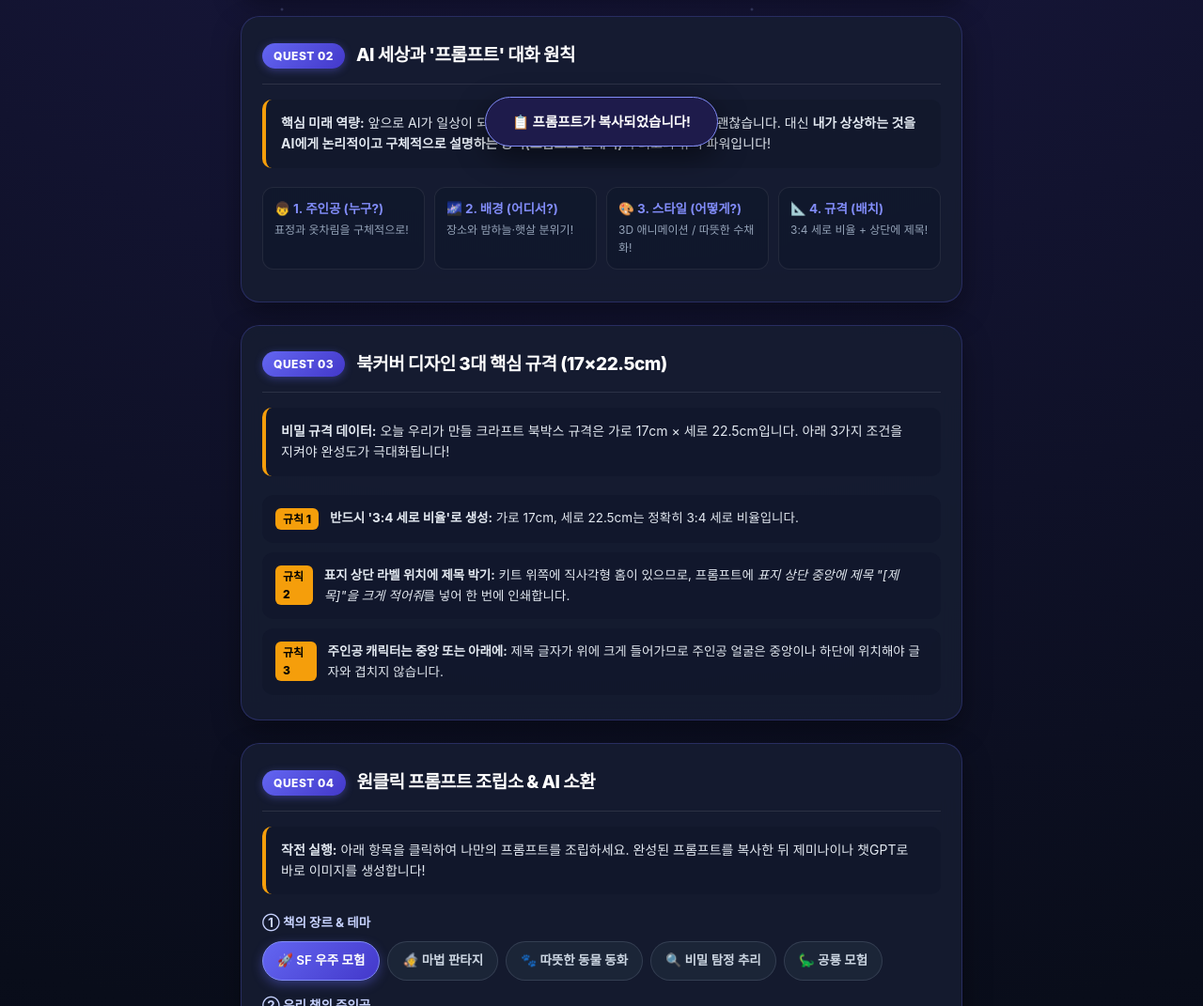
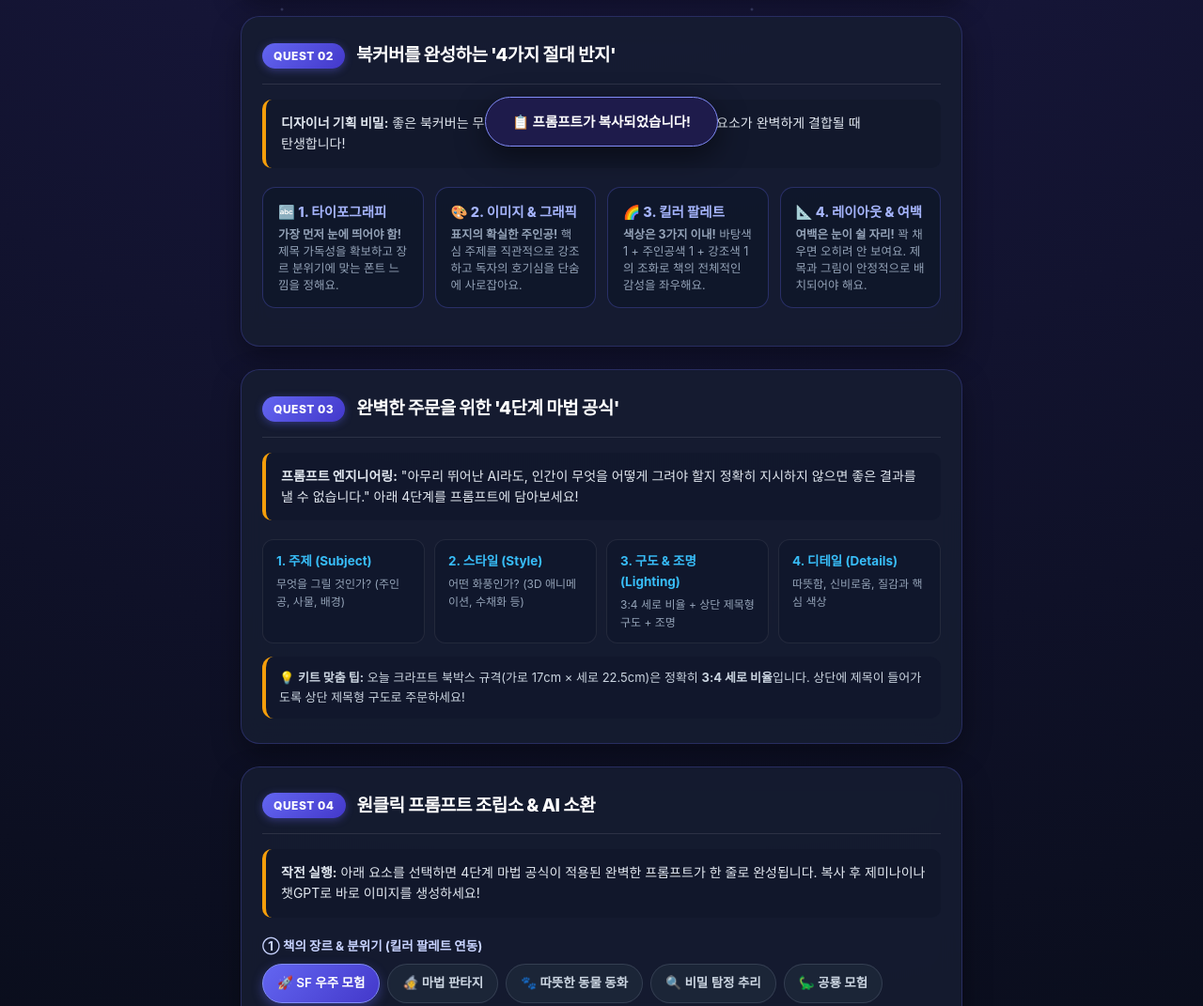
Before and after one commit to jeonggunhwa/ai1, a plain HTML site: page bookcover.html in a window 1280 px wide. Shown: the part 740-1811 px from the top of the page at 94% size. Drawn offline with nearby package versions, Linux system fonts and the light colour scheme; a web font is replaced by a local one.

Commit message:
Incorporate authentic PPTX design principles: 4 rings, 4-step magic formula, and 5-point checklist

```diff
--- a/bookcover.html
+++ b/bookcover.html
@@ -41,7 +41,6 @@
       overflow-x: hidden;
     }
 
-    /* 별빛 배경 효과 */
     .stars-bg {
       position: fixed;
       top: 0;
@@ -61,7 +60,6 @@
       z-index: 1;
     }
 
-    /* 헤더 */
     header {
       position: relative;
       z-index: 10;
@@ -96,7 +94,7 @@
     }
 
     .story-prologue {
-      max-width: 660px;
+      max-width: 680px;
       margin: 0 auto;
       background: rgba(30, 27, 75, 0.65);
       border: 1px solid rgba(129, 140, 248, 0.25);
@@ -108,7 +106,6 @@
       word-break: keep-all;
     }
 
-    /* 진행도 바 */
     .progress-bar-container {
       max-width: 800px;
       margin: 20px auto 28px;
@@ -144,7 +141,6 @@
       box-shadow: 0 0 12px var(--primary-glow);
     }
 
-    /* 메인 컨테이너 */
     .container {
       max-width: 800px;
       margin: 0 auto;
@@ -153,7 +149,6 @@
       z-index: 10;
     }
 
-    /* 미션 카드 */
     .mission-card {
       background: var(--card-bg);
       border: 1px solid var(--card-border);
@@ -201,6 +196,70 @@
       color: #e2e8f0;
       margin-bottom: 20px;
       word-break: keep-all;
+    }
+
+    /* 4가지 절대 반지 그리드 */
+    .ring-grid {
+      display: grid;
+      grid-template-columns: repeat(auto-fit, minmax(170px, 1fr));
+      gap: 12px;
+      margin-bottom: 14px;
+    }
+
+    .ring-item {
+      background: rgba(15, 23, 42, 0.7);
+      border: 1px solid rgba(99, 102, 241, 0.3);
+      border-radius: 14px;
+      padding: 14px 16px;
+      transition: transform 0.2s;
+    }
+
+    .ring-item:hover {
+      transform: translateY(-2px);
+      border-color: #818cf8;
+    }
+
+    .ring-item h4 {
+      font-size: 14.5px;
+      font-weight: 800;
+      color: #a5b4fc;
+      margin-bottom: 4px;
+      display: flex;
+      align-items: center;
+      gap: 6px;
+    }
+
+    .ring-item p {
+      font-size: 12.5px;
+      color: var(--text-muted);
+      line-height: 1.45;
+    }
+
+    /* 4단계 마법 공식 */
+    .formula-grid {
+      display: grid;
+      grid-template-columns: repeat(auto-fit, minmax(170px, 1fr));
+      gap: 10px;
+      margin-bottom: 14px;
+    }
+
+    .formula-step {
+      background: rgba(15, 23, 42, 0.6);
+      padding: 12px 14px;
+      border-radius: 12px;
+      border: 1px solid rgba(255, 255, 255, 0.08);
+    }
+
+    .formula-step h5 {
+      font-size: 13.5px;
+      font-weight: 700;
+      color: #38bdf8;
+      margin-bottom: 3px;
+    }
+
+    .formula-step p {
+      font-size: 12px;
+      color: var(--text-muted);
     }
 
     /* 입력 폼 */
@@ -358,7 +417,6 @@
       background: #097358;
     }
 
-    /* 도구 비교 팁 */
     .compare-container {
       display: grid;
       grid-template-columns: 1fr 1fr;
@@ -389,6 +447,25 @@
       line-height: 1.45;
     }
 
+    /* 체크리스트 */
+    .checklist-item {
+      display: flex;
+      align-items: center;
+      gap: 12px;
+      background: rgba(15, 23, 42, 0.6);
+      padding: 12px 16px;
+      border-radius: 12px;
+      margin-bottom: 8px;
+      font-size: 13.5px;
+    }
+
+    .checklist-item input[type="checkbox"] {
+      width: 18px;
+      height: 18px;
+      accent-color: var(--success);
+      cursor: pointer;
+    }
+
     /* 토스트 알림 */
     .toast {
       position: fixed;
@@ -414,7 +491,6 @@
       transform: translateX(-50%) translateY(0);
     }
 
-    /* 성공 완결 축하 배지 */
     .completion-banner {
       background: linear-gradient(135deg, rgba(16, 185, 129, 0.2), rgba(6, 182, 212, 0.2));
       border: 2px dashed #10b981;
@@ -452,7 +528,7 @@
     <div class="badge-mission">🎯 AI 창의 융합 프로젝트 | 실전 미션 퀘스트</div>
     <h1>AI 북커버 만들기</h1>
     <div class="story-prologue">
-      "긴급 호출! 마법의 디지털 서가에 보관된 책 표지들이 사라졌습니다. AI 파트너에게 논리적이고 구체적인 프롬프트 주문을 내려 세상에 하나뿐인 나만의 북커버를 복원하세요!"
+      "독자가 책을 집어들기까지 걸리는 시간은 단 3초! AI 파트너에게 논리적이고 구체적인 프롬프트 주문을 내려 '3초의 마법'을 일으키는 나만의 북커버를 완성하세요!"
     </div>
   </header>
 
@@ -491,71 +567,73 @@
       </div>
     </div>
 
-    <!-- Mission 2: AI 미래 세상과 프롬프트 암호 원칙 -->
+    <!-- Mission 2: 북커버를 완성하는 4가지 절대 반지 (기획 핵심) -->
     <div class="mission-card">
       <div class="mission-header">
         <span class="mission-badge">QUEST 02</span>
-        <h2 class="mission-title">AI 세상과 '프롬프트' 대화 원칙</h2>
+        <h2 class="mission-title">북커버를 완성하는 '4가지 절대 반지'</h2>
       </div>
 
       <div class="mission-brief">
-        <strong>핵심 미래 역량:</strong> 앞으로 AI가 일상이 되는 세상에서는 그림을 직접 그리지 못해도 괜찮습니다. 대신 <strong>내가 상상하는 것을 AI에게 논리적이고 구체적으로 설명하는 능력(프롬프트 문해력)</strong>이 최고의 슈퍼 파워입니다!
+        <strong>디자이너 기획 비밀:</strong> 좋은 북커버는 무작정 그리는 것이 아니라, 아래 4가지 시각 요소가 완벽하게 결합될 때 탄생합니다!
       </div>
 
-      <div style="display: grid; grid-template-columns: repeat(auto-fit, minmax(170px, 1fr)); gap: 10px; margin-bottom: 8px;">
-        <div style="background: rgba(15,23,42,0.6); padding: 12px; border-radius: 12px; border: 1px solid rgba(255,255,255,0.08);">
-          <div style="font-size: 13.5px; font-weight: 700; color: #818cf8; margin-bottom: 2px;">👦 1. 주인공 (누구?)</div>
-          <div style="font-size: 12px; color: var(--text-muted);">표정과 옷차림을 구체적으로!</div>
+      <div class="ring-grid">
+        <div class="ring-item">
+          <h4>🔤 1. 타이포그래피</h4>
+          <p><strong>가장 먼저 눈에 띄어야 함!</strong> 제목 가독성을 확보하고 장르 분위기에 맞는 폰트 느낌을 정해요.</p>
         </div>
-        <div style="background: rgba(15,23,42,0.6); padding: 12px; border-radius: 12px; border: 1px solid rgba(255,255,255,0.08);">
-          <div style="font-size: 13.5px; font-weight: 700; color: #818cf8; margin-bottom: 2px;">🌌 2. 배경 (어디서?)</div>
-          <div style="font-size: 12px; color: var(--text-muted);">장소와 밤하늘·햇살 분위기!</div>
+        <div class="ring-item">
+          <h4>🎨 2. 이미지 & 그래픽</h4>
+          <p><strong>표지의 확실한 주인공!</strong> 핵심 주제를 직관적으로 강조하고 독자의 호기심을 단숨에 사로잡아요.</p>
         </div>
-        <div style="background: rgba(15,23,42,0.6); padding: 12px; border-radius: 12px; border: 1px solid rgba(255,255,255,0.08);">
-          <div style="font-size: 13.5px; font-weight: 700; color: #818cf8; margin-bottom: 2px;">🎨 3. 스타일 (어떻게?)</div>
-          <div style="font-size: 12px; color: var(--text-muted);">3D 애니메이션 / 따뜻한 수채화!</div>
+        <div class="ring-item">
+          <h4>🌈 3. 킬러 팔레트</h4>
+          <p><strong>색상은 3가지 이내!</strong> 바탕색 1 + 주인공색 1 + 강조색 1의 조화로 책의 전체적인 감성을 좌우해요.</p>
         </div>
-        <div style="background: rgba(15,23,42,0.6); padding: 12px; border-radius: 12px; border: 1px solid rgba(255,255,255,0.08);">
-          <div style="font-size: 13.5px; font-weight: 700; color: #818cf8; margin-bottom: 2px;">📐 4. 규격 (배치)</div>
-          <div style="font-size: 12px; color: var(--text-muted);">3:4 세로 비율 + 상단에 제목!</div>
+        <div class="ring-item">
+          <h4>📐 4. 레이아웃 & 여백</h4>
+          <p><strong>여백은 눈이 쉴 자리!</strong> 꽉 채우면 오히려 안 보여요. 제목과 그림이 안정적으로 배치되어야 해요.</p>
         </div>
       </div>
     </div>
 
-    <!-- Mission 3: 북커버 규격 설계 (17×22.5cm) -->
+    <!-- Mission 3: 완벽한 주문을 위한 4단계 마법 공식 -->
     <div class="mission-card">
       <div class="mission-header">
         <span class="mission-badge">QUEST 03</span>
-        <h2 class="mission-title">북커버 디자인 3대 핵심 규격 (17×22.5cm)</h2>
+        <h2 class="mission-title">완벽한 주문을 위한 '4단계 마법 공식'</h2>
       </div>
 
       <div class="mission-brief">
-        <strong>비밀 규격 데이터:</strong> 오늘 우리가 만들 크라프트 북박스 규격은 가로 17cm × 세로 22.5cm입니다. 아래 3가지 조건을 지켜야 완성도가 극대화됩니다!
+        <strong>프롬프트 엔지니어링:</strong> "아무리 뛰어난 AI라도, 인간이 무엇을 어떻게 그려야 할지 정확히 지시하지 않으면 좋은 결과를 낼 수 없습니다." 아래 4단계를 프롬프트에 담아보세요!
       </div>
 
-      <div style="display: flex; flex-direction: column; gap: 10px;">
-        <div style="display: flex; gap: 12px; align-items: flex-start; background: rgba(15,23,42,0.6); padding: 14px; border-radius: 12px;">
-          <span style="background: #f59e0b; color: #000; font-weight: 800; font-size: 12px; padding: 2px 8px; border-radius: 6px;">규칙 1</span>
-          <div style="font-size: 13.5px; color: #e2e8f0;">
-            <strong>반드시 '3:4 세로 비율'로 생성:</strong> 가로 17cm, 세로 22.5cm는 정확히 3:4 세로 비율입니다.
-          </div>
+      <div class="formula-grid">
+        <div class="formula-step">
+          <h5>1. 주제 (Subject)</h5>
+          <p>무엇을 그릴 것인가? (주인공, 사물, 배경)</p>
         </div>
-        <div style="display: flex; gap: 12px; align-items: flex-start; background: rgba(15,23,42,0.6); padding: 14px; border-radius: 12px;">
-          <span style="background: #f59e0b; color: #000; font-weight: 800; font-size: 12px; padding: 2px 8px; border-radius: 6px;">규칙 2</span>
-          <div style="font-size: 13.5px; color: #e2e8f0;">
-            <strong>표지 상단 라벨 위치에 제목 박기:</strong> 키트 위쪽에 직사각형 홈이 있으므로, 프롬프트에 <em>표지 상단 중앙에 제목 "[제목]"을 크게 적어줘</em>를 넣어 한 번에 인쇄합니다.
-          </div>
+        <div class="formula-step">
+          <h5>2. 스타일 (Style)</h5>
+          <p>어떤 화풍인가? (3D 애니메이션, 수채화 등)</p>
         </div>
-        <div style="display: flex; gap: 12px; align-items: flex-start; background: rgba(15,23,42,0.6); padding: 14px; border-radius: 12px;">
-          <span style="background: #f59e0b; color: #000; font-weight: 800; font-size: 12px; padding: 2px 8px; border-radius: 6px;">규칙 3</span>
-          <div style="font-size: 13.5px; color: #e2e8f0;">
-            <strong>주인공 캐릭터는 중앙 또는 아래에:</strong> 제목 글자가 위에 크게 들어가므로 주인공 얼굴은 중앙이나 하단에 위치해야 글자와 겹치지 않습니다.
-          </div>
+        <div class="formula-step">
+          <h5>3. 구도 & 조명 (Lighting)</h5>
+          <p>3:4 세로 비율 + 상단 제목형 구도 + 조명</p>
         </div>
+        <div class="formula-step">
+          <h5>4. 디테일 (Details)</h5>
+          <p>따뜻함, 신비로움, 질감과 핵심 색상</p>
+        </div>
+      </div>
+
+      <div style="background: rgba(15,23,42,0.6); padding: 12px 14px; border-radius: 12px; border-left: 4px solid var(--accent); font-size: 13px; color: #cbd5e1;">
+        💡 <strong>키트 맞춤 팁:</strong> 오늘 크라프트 북박스 규격(가로 17cm × 세로 22.5cm)은 정확히 <strong>3:4 세로 비율</strong>입니다. 상단에 제목이 들어가도록 상단 제목형 구도로 주문하세요!
       </div>
     </div>
 
-    <!-- Mission 4: 원클릭 마법 주문 조립소 -->
+    <!-- Mission 4: 원클릭 프롬프트 조립소 -->
     <div class="mission-card">
       <div class="mission-header">
         <span class="mission-badge">QUEST 04</span>
@@ -563,12 +641,12 @@
       </div>
 
       <div class="mission-brief">
-        <strong>작전 실행:</strong> 아래 항목을 클릭하여 나만의 프롬프트를 조립하세요. 완성된 프롬프트를 복사한 뒤 제미나이나 챗GPT로 바로 이미지를 생성합니다!
+        <strong>작전 실행:</strong> 아래 요소를 선택하면 4단계 마법 공식이 적용된 완벽한 프롬프트가 한 줄로 완성됩니다. 복사 후 제미나이나 챗GPT로 바로 이미지를 생성하세요!
       </div>
 
       <!-- 요소 1: 장르 -->
       <div class="form-group">
-        <label class="form-label">① 책의 장르 & 테마</label>
+        <label class="form-label">① 책의 장르 & 분위기 (킬러 팔레트 연동)</label>
         <div class="chip-grid" id="genre-grid">
           <div class="chip active" data-val="어린이 SF 우주 모험">🚀 SF 우주 모험</div>
           <div class="chip" data-val="신비로운 마법 판타지">🧙 마법 판타지</div>
@@ -580,7 +658,7 @@
 
       <!-- 요소 2: 주인공 -->
       <div class="form-group">
-        <label class="form-label">② 우리 책의 주인공</label>
+        <label class="form-label">② 표지의 확실한 주인공 (이미지 & 그래픽)</label>
         <div class="chip-grid" id="char-grid">
           <div class="chip active" data-val="우주복을 입고 우주를 유영하는 귀여운 아기 고양이">🐱 우주복 고양이</div>
           <div class="chip" data-val="마법 지팡이로 별빛 마법을 부리는 꼬마 마법사">✨ 별빛 꼬마 마법사</div>
@@ -593,7 +671,7 @@
 
       <!-- 요소 3: 배경 -->
       <div class="form-group">
-        <label class="form-label">③ 주인공이 있는 배경 장소</label>
+        <label class="form-label">③ 배경 장소 & 조명 분위기</label>
         <div class="chip-grid" id="bg-grid">
           <div class="chip active" data-val="알록달록 빛나는 신비로운 행성들과 은하수 별빛">🌌 빛나는 은하수와 행성</div>
           <div class="chip" data-val="반딧불이가 춤추는 신비로운 밤의 비밀 마법 숲">🌲 반딧불이 밤의 마법 숲</div>
@@ -606,7 +684,7 @@
 
       <!-- 요소 4: 스타일 -->
       <div class="form-group">
-        <label class="form-label">④ 아트 화풍 (스타일)</label>
+        <label class="form-label">④ 아트 스타일 (화풍)</label>
         <div class="chip-grid" id="style-grid">
           <div class="chip active" data-val="3D 디즈니 픽사 애니메이션 스타일">🎬 3D 픽사 애니메이션</div>
           <div class="chip" data-val="포근하고 따뜻한 수채화 파스텔 동화책 스타일">🎨 포근한 수채화 동화</div>
@@ -618,7 +696,7 @@
       <!-- 마법 주문 스크롤 -->
       <div class="spell-scroll">
         <div class="spell-header">
-          <span>📜 생성 준비 완료된 AI 프롬프트</span>
+          <span>📜 생성 준비 완료된 AI 프롬프트 (4단계 공식 완벽 적용)</span>
           <span style="color: #34d399;">Ready</span>
         </div>
         <div class="spell-box" id="spell-box">프롬프트 생성 중...</div>
@@ -649,27 +727,48 @@
       </div>
     </div>
 
-    <!-- Mission 5: 최종 복원 및 완료 -->
+    <!-- Mission 5: 좋은 표지 5대 체크리스트 & 완료 -->
     <div class="mission-card">
       <div class="mission-header">
         <span class="mission-badge">QUEST 05</span>
-        <h2 class="mission-title">최종 완성 및 미션 클리어</h2>
+        <h2 class="mission-title">좋은 표지 5대 체크리스트 & 최종 완성</h2>
       </div>
 
       <div class="mission-brief">
-        <strong>마지막 단계:</strong> 생성된 북커버를 다운로드하고, 가로 17cm × 세로 22.5cm 크기로 출력해 크라프트 북박스에 붙여주세요!
+        <strong>최종 검수:</strong> 생성된 북커버를 다운로드하기 전, 아래 5가지 체크리스트를 확인해 보세요!
       </div>
 
-      <div style="text-align: center; margin: 16px 0;">
+      <div class="checklist-item">
+        <input type="checkbox" id="chk1" checked>
+        <label for="chk1">① 멀리서 봐도 책 제목이 한눈에 읽히는가?</label>
+      </div>
+      <div class="checklist-item">
+        <input type="checkbox" id="chk2" checked>
+        <label for="chk2">② 색상이 3가지 이내로 깔끔하게 정리되어 있는가?</label>
+      </div>
+      <div class="checklist-item">
+        <input type="checkbox" id="chk3" checked>
+        <label for="chk3">③ 그림 하나가 표지의 확실한 주인공인가? (여러 개가 싸우지 않는가)</label>
+      </div>
+      <div class="checklist-item">
+        <input type="checkbox" id="chk4" checked>
+        <label for="chk4">④ 책 내용과 어울리는 분위기(장르)인가?</label>
+      </div>
+      <div class="checklist-item">
+        <input type="checkbox" id="chk5" checked>
+        <label for="chk5">⑤ 제목 글자와 주인공 그림이 서로 가려지지 않는가?</label>
+      </div>
+
+      <div style="text-align: center; margin: 20px 0 10px;">
         <button class="btn" style="background: linear-gradient(135deg, #10b981, #059669); color: white; padding: 14px 28px; font-size: 15px; box-shadow: 0 4px 15px rgba(16, 185, 129, 0.4);" onclick="completeMission()">
-          🎉 나만의 AI 북커버 완성! (미션 클리어)
+          🎉 5대 조건 통과! 북커버 완성 (미션 클리어)
         </button>
       </div>
 
       <div id="completion-area" style="display: none;" class="completion-banner">
         <h3>🏆 미션 대성공!</h3>
-        <p><strong id="res-team">참가자</strong> 팀이 나만의 멋진 북커버 <strong id="res-title">별빛 우주 고양이</strong>를 성공적으로 완성했습니다!</p>
-        <p style="margin-top: 8px; font-size: 13px; color: #a7f3d0;">세상에 단 하나뿐인 AI 북커버 작품이 탄생했습니다. 축하합니다!</p>
+        <p><strong id="res-team">참가자</strong> 팀이 '4가지 절대 반지'와 '4단계 마법 공식'을 완벽히 적용한 북커버 <strong id="res-title">별빛 우주 고양이</strong>를 완성했습니다!</p>
+        <p style="margin-top: 8px; font-size: 13px; color: #a7f3d0;">인간의 상상력과 AI의 스피드가 결합된 최고의 작품입니다. 축하합니다!</p>
       </div>
     </div>
 
```
Also changed, not shown: bookcover/index.html (+157 -58 lines).
